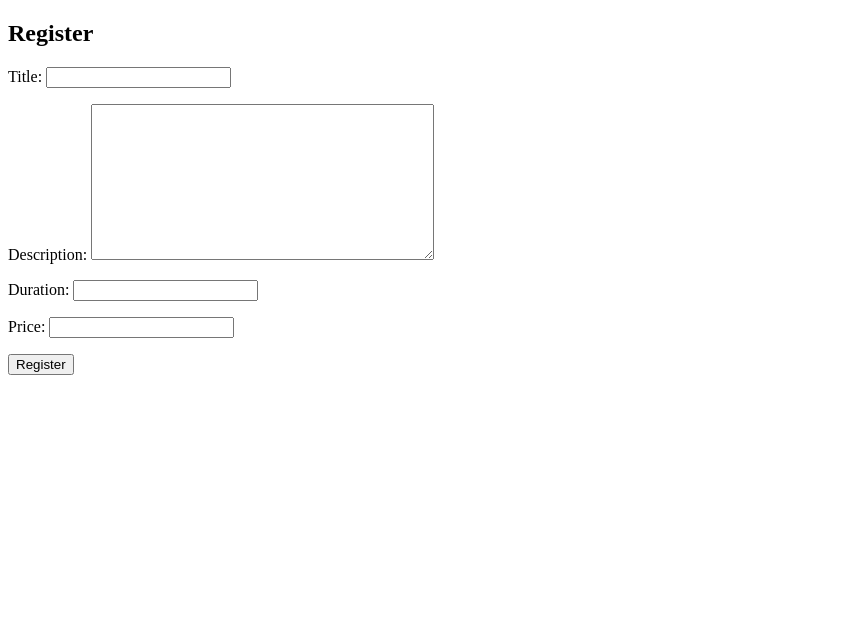
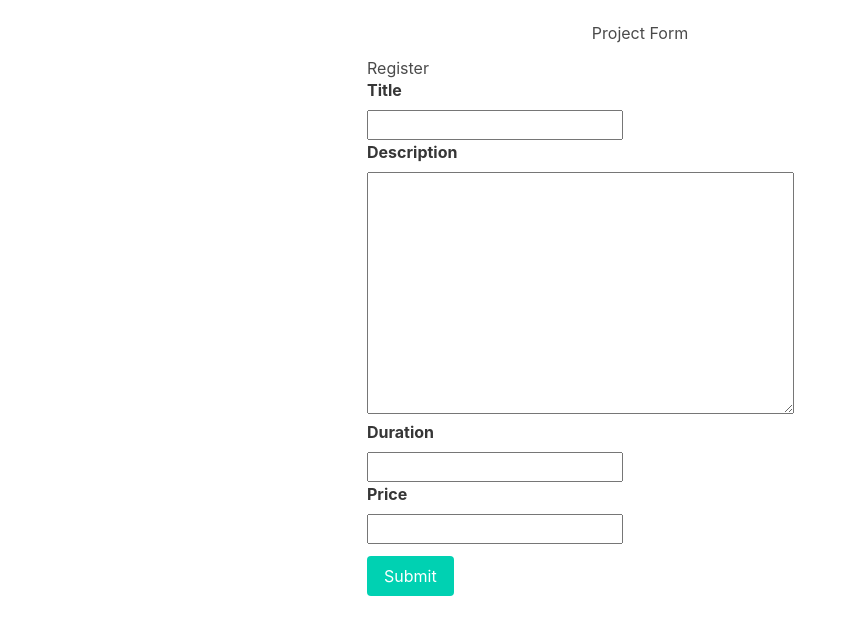
Before and after one commit to Dream-Teamers/vr-tourist-backend, a Django app: template users/templates/users/register.html in a window 1280 px wide. Shown: the top 635 px of the page, without its empty margins (0-849 px from the left). Run offline with Django 5.2, Linux system fonts and the light colour scheme; the template is opened without the code that fills it: values that come from a table or form of the project are taken from there, others are empty; parts of the project's set-up code (start-up, migrations or seed data) failed here and were passed over; some libraries are stand-ins or nearby versions.

Commit message:
styled the template with bootstrap

```diff
--- a/users/templates/users/register.html
+++ b/users/templates/users/register.html
@@ -1,16 +1,51 @@
 <!DOCTYPE html>
 <html lang="en">
+
 <head>
-    <meta charset="UTF-8">
-    <title>Register</title>
+    <meta charset="UTF-8" />
+    <meta http-equiv="X-UA-Compatible" content="IE=edge" />
+    <meta name="viewport" content="width=device-width, initial-scale=1.0" />
+    <!-- Bootstrap CSS -->
+    <link href="https://stackpath.bootstrapcdn.com/bootstrap/4.5.2/css/bootstrap.min.css" rel="stylesheet">
+    <link rel="stylesheet" href="https://cdn.jsdelivr.net/npm/bulma@0.9.2/css/bulma.min.css">
+    <title>Project Form</title>
 </head>
+
 <body>
-    <h2>Register</h2>
-    <form method="post" enctype="multipart/form-data">
-        {% csrf_token %}
-        {{ form.as_p }}
 
-        <button type="submit">Register</button>
-    </form>
+    <!-- Main Section -->
+    <main class="container my-5">
+        <div class="row justify-content-center">
+            <div class="col-md-6">
+                <h1 class="text-center mb-4">Project Form</h1>
+                <div class="form-outline" data-mdb-input-init></div>
+
+                <h2>Register</h2>
+
+                <form method="POST">
+                    {% csrf_token %}
+                    <div class="field">
+                        {% for field in form %}
+
+                        <label class="label" for="{{ field.id_for_label }}">{{ field.label }}</label>
+                        <div class="control">
+                            {{ field }}
+
+
+                        </div>
+                        {% endfor %}
+                    </div>
+                    <button type="submit" class="button is-primary">Submit</button>
+                </form>
+                </div>
+            </div>
+        </div>
+    </main>
+
+    <!-- Bootstrap JS -->
+    <script src="https://code.jquery.com/jquery-3.5.1.slim.min.js"></script>
+    <script src="https://cdn.jsdelivr.net/npm/@popperjs/core@2.5.4/dist/umd/popper.min.js"></script>
+    <script src="https://stackpath.bootstrapcdn.com/bootstrap/4.5.2/js/bootstrap.min.js"></script>
 </body>
+
 </html>
```
